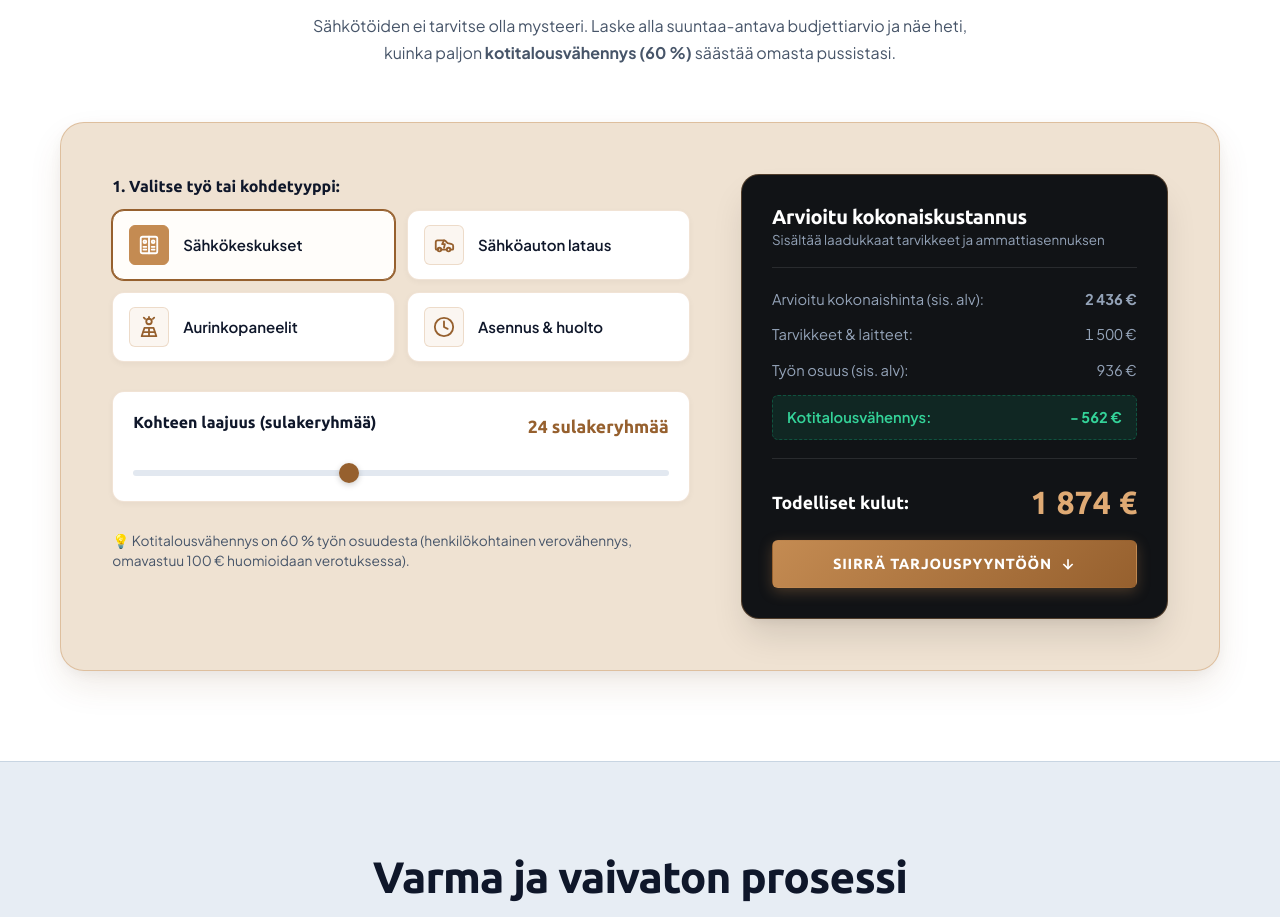
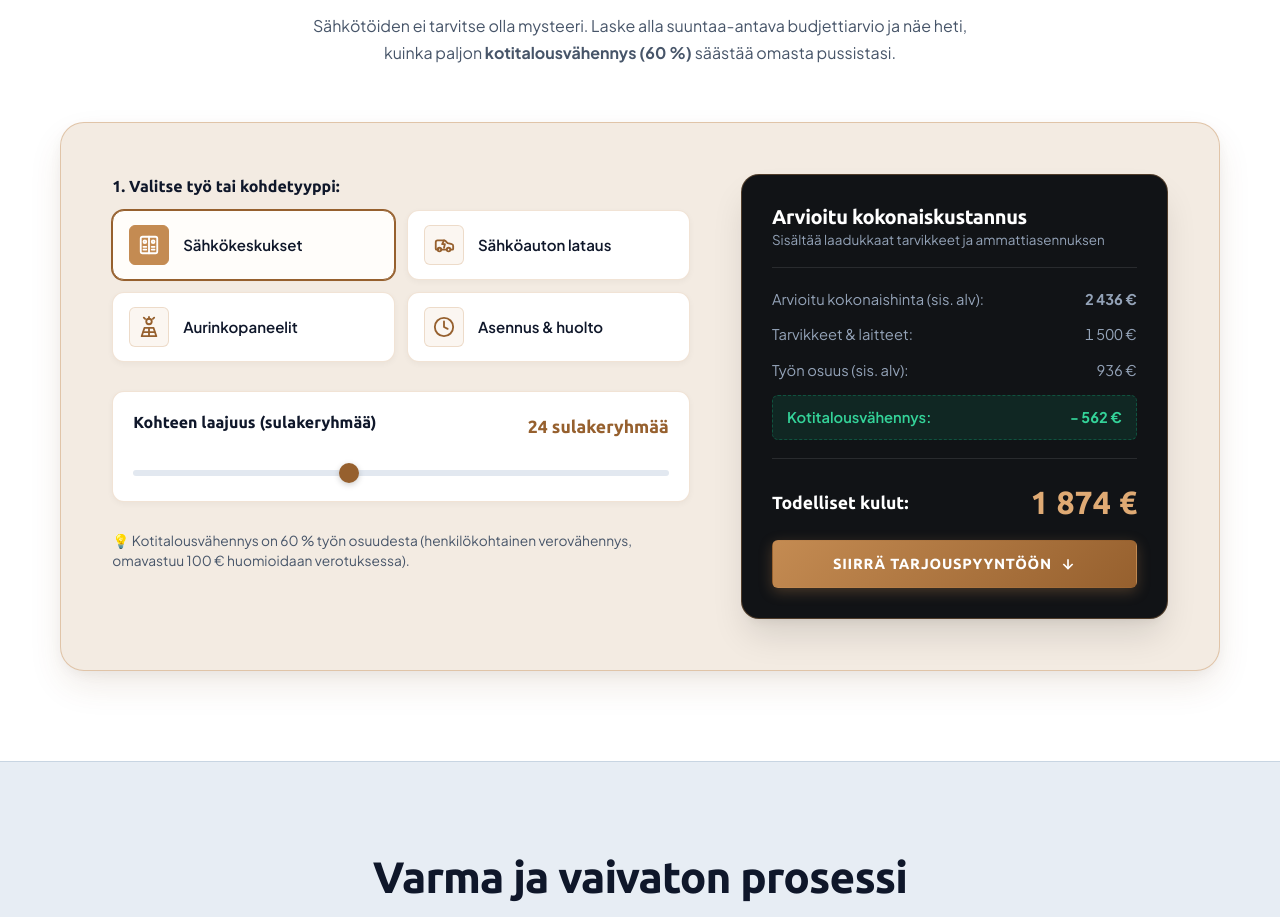
Before and after one commit to Laakista/kovasahko, a website built with Vite: page index.html in a window 1280 px wide. Shown: the part 2880-3797 px from the top of the page. Built offline with nearby package versions, Linux system fonts and the light colour scheme.

```diff
--- a/assets/css/variables.css
+++ b/assets/css/variables.css
@@ -27,7 +27,7 @@
   --bg-light-100: #ffffff;
   --bg-light-200: #e7edf4;
   --bg-light-300: #cfdce9;
-  --bg-light-sand: #efe2d2;
+  --bg-light-sand: #f3ebe2;
   --border-light: #c8d5e2;
   --border-light-subtle: #dbe4ee;
   --text-light-primary: #0f172a;
```
